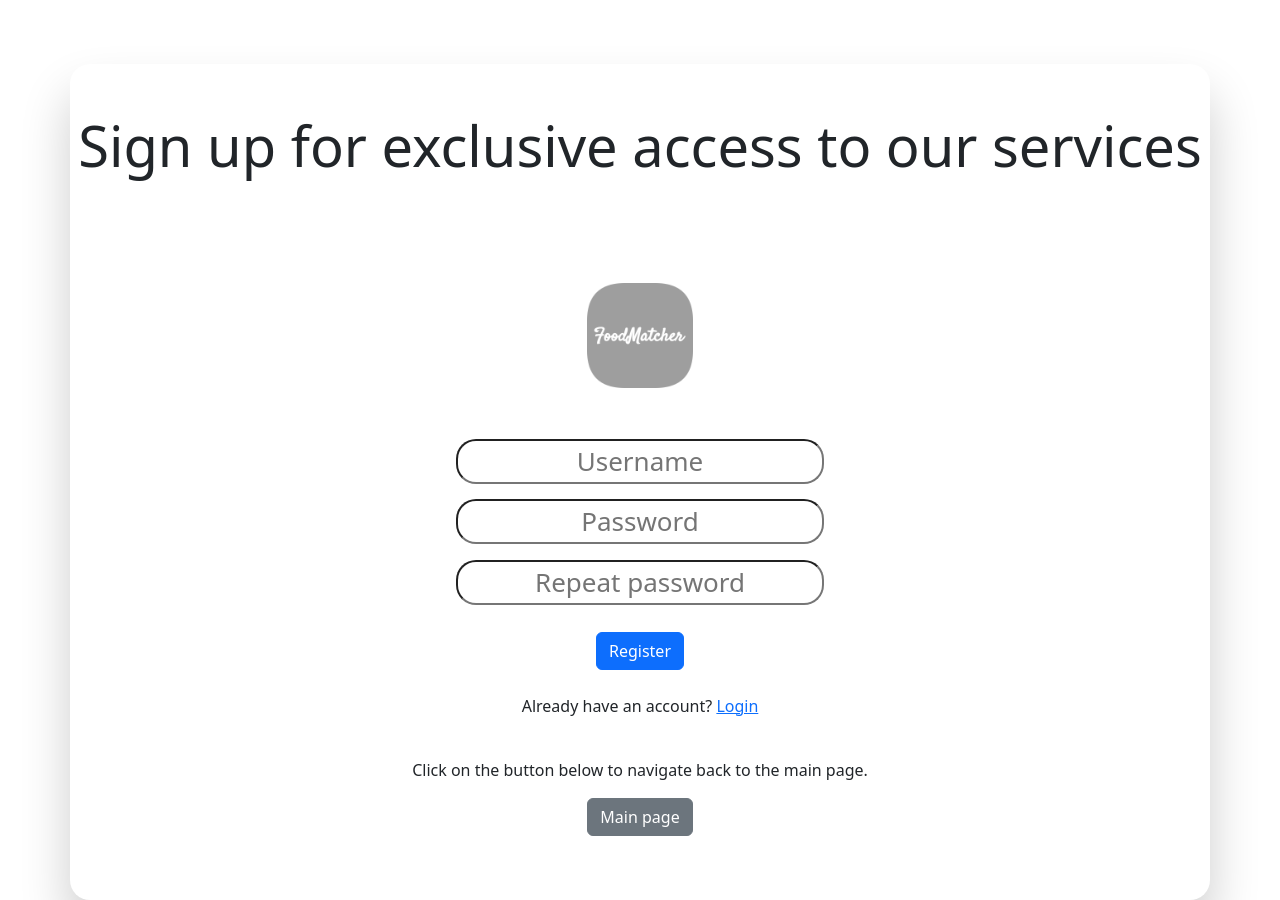
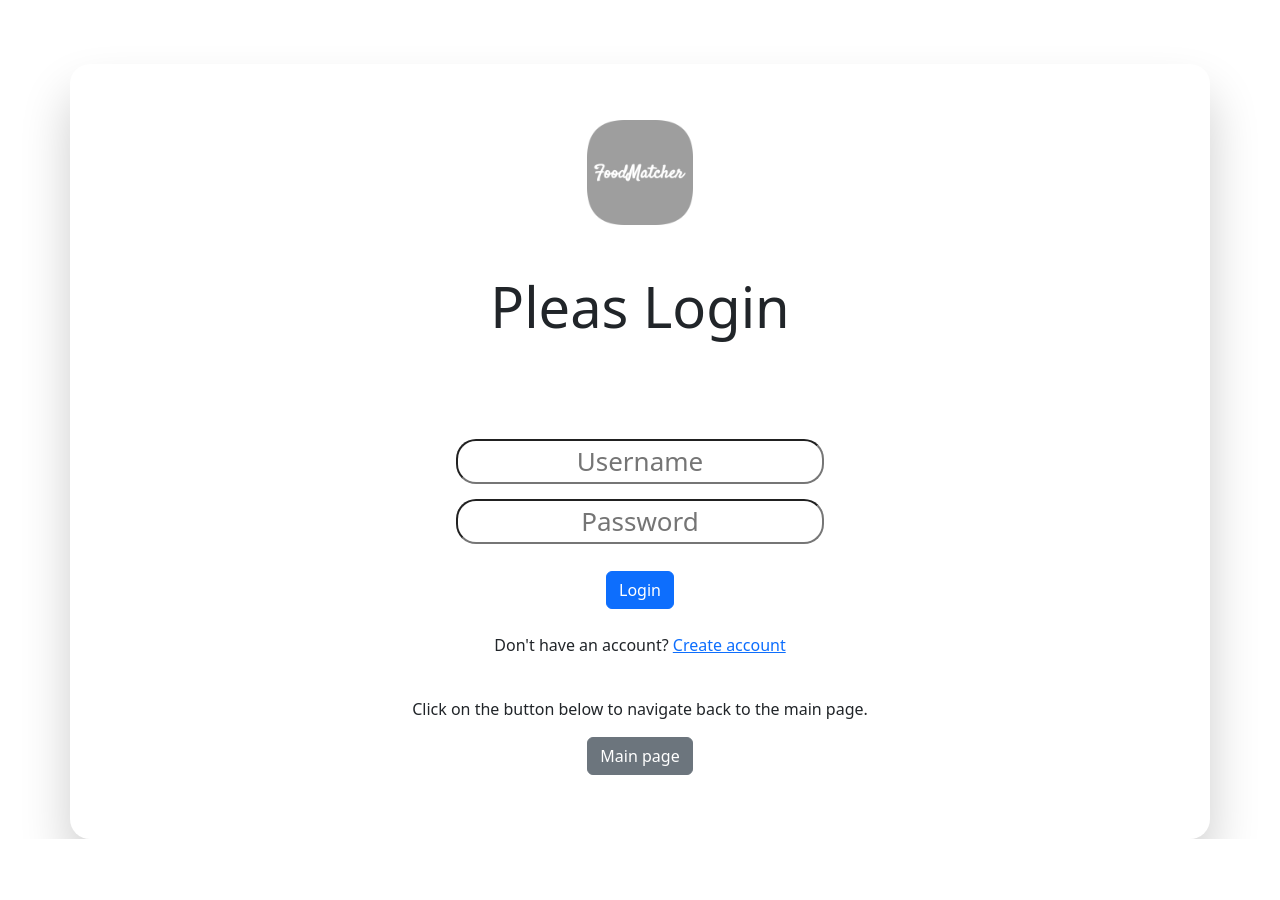
Before and after one commit to abbasfaizi/Web-Project-NodeJs, a React (Create React App) app in the folder client/: page / in a window 1280 px wide. After the commit the page ends 839 px from the top, so only its background shows below. Built offline with nearby package versions, Linux system fonts and the light colour scheme; no server answers.

Commit message:
make the titleComponent for pages

```diff
--- a/client/src/App.tsx
+++ b/client/src/App.tsx
@@ -22,8 +22,8 @@ function App() {
   return (
     <div className="App">
 
+      <LoginScreen/>
 
-      <RegisterScreen/>
 
     </div>
   );
--- a/client/src/LoginScreen.tsx
+++ b/client/src/LoginScreen.tsx
@@ -3,7 +3,8 @@ import axios from 'axios';
 import logo from './images/logoImage.png';
 import 'bootstrap/dist/css/bootstrap.min.css';
 import 'bootstrap/dist/js/bootstrap.bundle.min.js';
-import './LoginScreen.css'
+import './LoginScreen.css';
+import PageTitle from "./PageTitle";
 
 
 const Login: React.FC = () => {
@@ -35,6 +36,7 @@ const Login: React.FC = () => {
           <div className="card mt-5">
             <div className="card-header">
               <img src={logo} className="Web-Logo" alt="Logo" />
+              <PageTitle title="Pleas Login" />
             </div>
             <div className="card-body">
               <form onSubmit={handleSubmit}>
--- a/client/src/RegisterScreen.tsx
+++ b/client/src/RegisterScreen.tsx
@@ -10,11 +10,12 @@ const Register: React.FC = () => {
         <div className="container">
 
             <div className="row justify-content-center">
-               <PageTitle title="Sign up for exclusive access to our services" />
+
                 <div className="col-md-6">
                     <div className="card mt-5">
                         <div className="card-header">
                             <img src={logo} className="Web-Logo" alt="Logo" />
+                            <PageTitle title="Register now and get started" />
                         </div>
                         <div className="card-body">
                             <form id="login-form">
```
